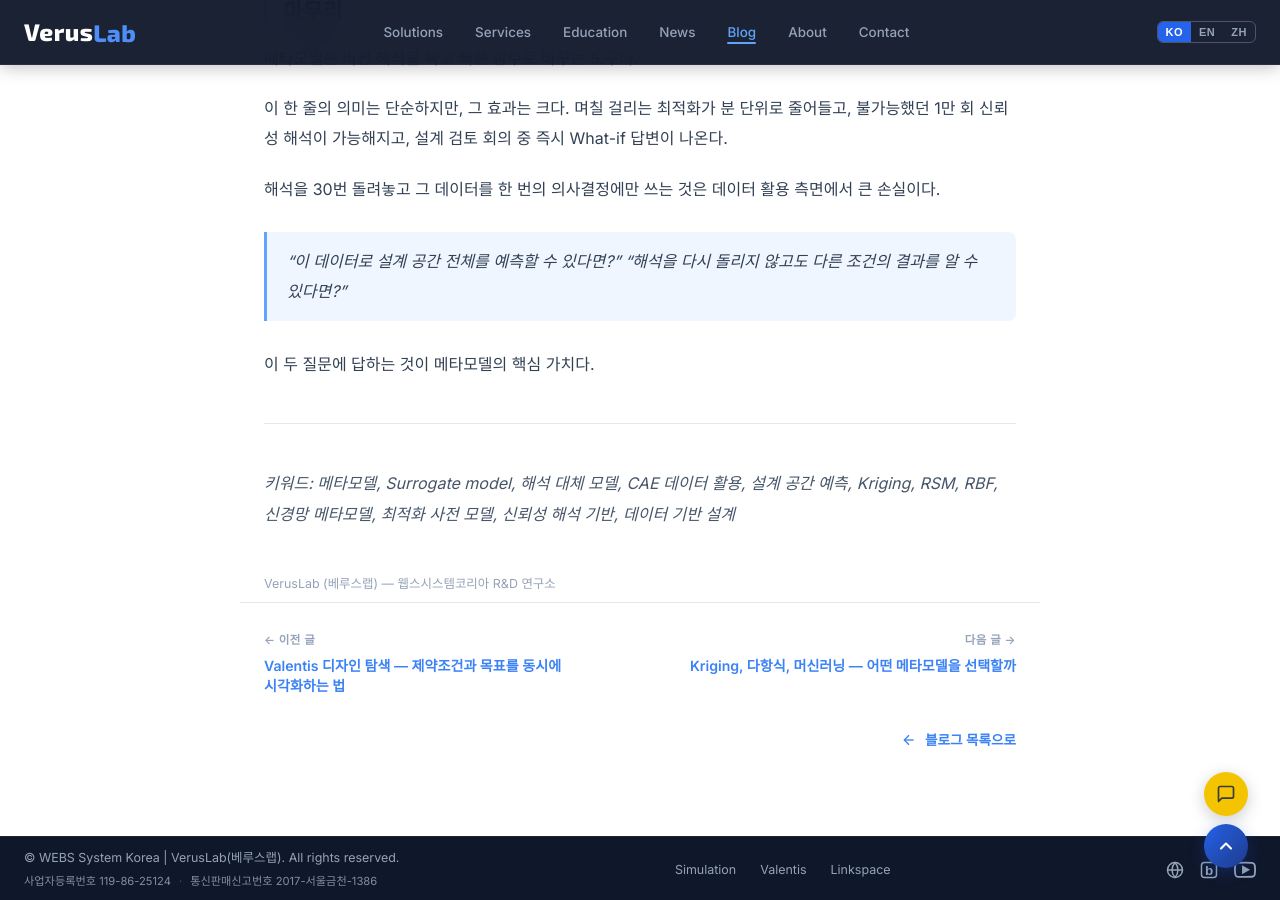
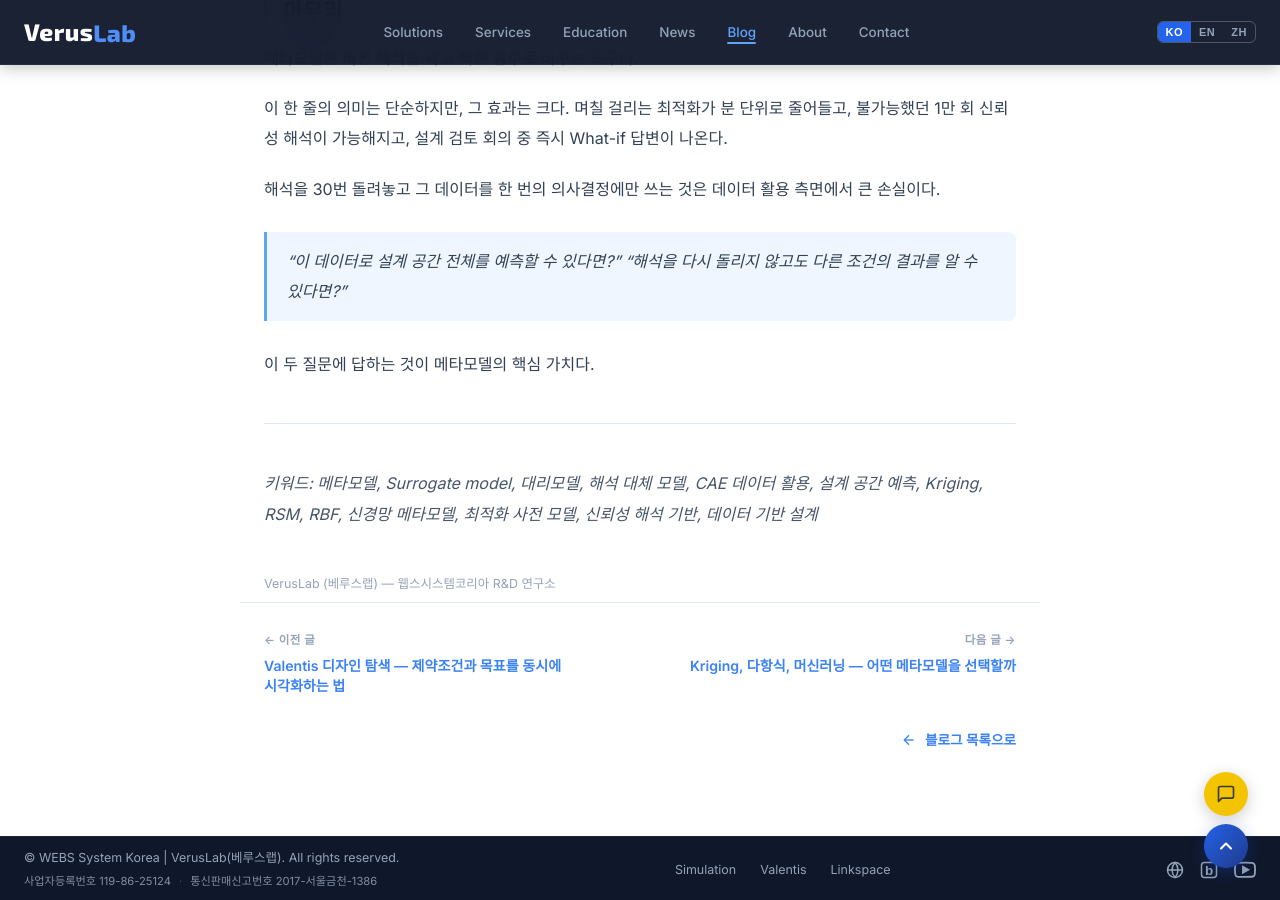
Before and after one commit to VerusLab-KR/Homepage, a Jekyll site: the page built from _posts/2026-05-20-metamodel-intro.md, in a window 1280 px wide and 900 px high, scrolled down 4951 px. Built offline with Jekyll 4.4.1, drawn with Linux system fonts in a browser that asks for light colours; some of the changed text lies outside the part shown.

Commit message:
Add surrogate/대리모델 keyword variants to metamodel posts for SEO
메타모델 핵심 글 3개에 검색 변형어(서로게이트 모델 / 대리모델 /
Surrogate Model) 병기 보강. 본문 첫 등장 1회 + description 삽입.

Co-Authored-By: Claude Opus 4.8 <noreply@anthropic.com>

```diff
--- a/_posts/2026-05-20-metamodel-intro.md
+++ b/_posts/2026-05-20-metamodel-intro.md
@@ -4,7 +4,7 @@ title: "메타모델이란 무엇인가 — 해석 없이 결과를 예측하는
 display_title: "메타모델이란 무엇인가<br>— 해석 없이 결과를 예측하는 방법"
 date: 2026-05-20 10:00:00
 category: Valentis
-description: "100번의 해석을 수십 번으로 줄이고, 그 사이를 수학 모델이 예측하게 한다. Kriging·Polynomial·RBF·Neural Network 등 메타모델(서로게이트 모델)의 개념과 CAE 워크플로우에서 활용되는 방식."
+description: "100번의 해석을 수십 번으로 줄이고, 그 사이를 수학 모델이 예측하게 한다. Kriging·Polynomial·RBF·Neural Network 등 메타모델(서로게이트 모델·대리모델)의 개념과 CAE 워크플로우에서 활용되는 방식."
 ---
 
 전자장치 열유동해석 한 번에 평균 40분이 걸린다고 하자.
@@ -13,7 +13,7 @@ description: "100번의 해석을 수십 번으로 줄이고, 그 사이를 수
 
 그런데 정작 설계자가 알고 싶은 것은 그 100개 결과 자체가 아니라, **"이 세 변수 범위 안에서 메인 칩 온도가 35 °C를 넘지 않는 영역은 어디인가"** 같은 질문이다.
 
-해석 100번을 돌리는 대신, 일부 결과를 학습한 **수학적 모델**이 나머지 영역을 예측해줄 수 있다면 이야기는 달라진다. 이것이 메타모델(Metamodel) 또는 서로게이트 모델(Surrogate Model)이 다루는 영역이다.
+해석 100번을 돌리는 대신, 일부 결과를 학습한 **수학적 모델**이 나머지 영역을 예측해줄 수 있다면 이야기는 달라진다. 이것이 메타모델(Metamodel) 또는 서로게이트 모델·대리모델(Surrogate Model)이 다루는 영역이다.
 
 ---
 
@@ -164,4 +164,4 @@ Valentis는 위 여섯 종류를 모두 지원하며, 동일한 데이터에 대
 
 ---
 
-*키워드: 메타모델, Surrogate model, 해석 대체 모델, CAE 데이터 활용, 설계 공간 예측, Kriging, RSM, RBF, 신경망 메타모델, 최적화 사전 모델, 신뢰성 해석 기반, 데이터 기반 설계*
+*키워드: 메타모델, Surrogate model, 대리모델, 해석 대체 모델, CAE 데이터 활용, 설계 공간 예측, Kriging, RSM, RBF, 신경망 메타모델, 최적화 사전 모델, 신뢰성 해석 기반, 데이터 기반 설계*
```
Also changed, not shown: _posts/2026-05-25-metamodel-selection.md (+2 -2 lines), _posts/2026-05-27-valentis-metamodel.md (+2 -2 lines).
